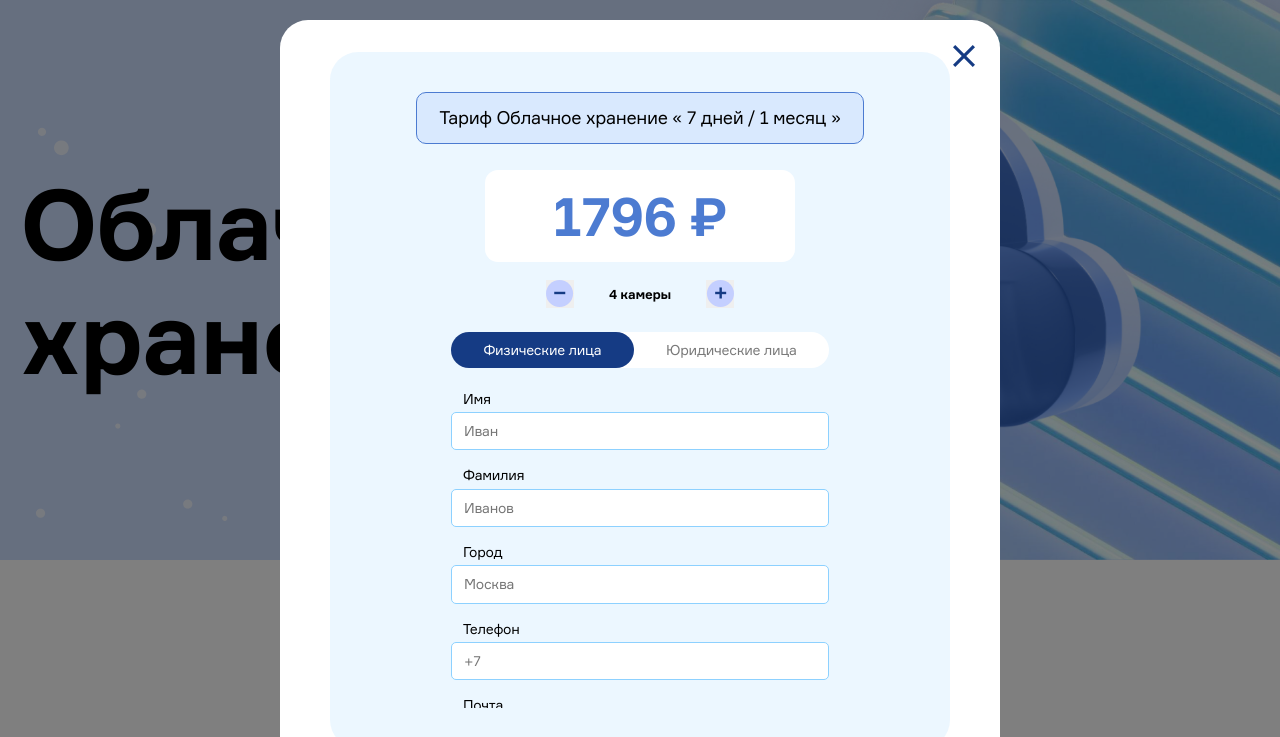
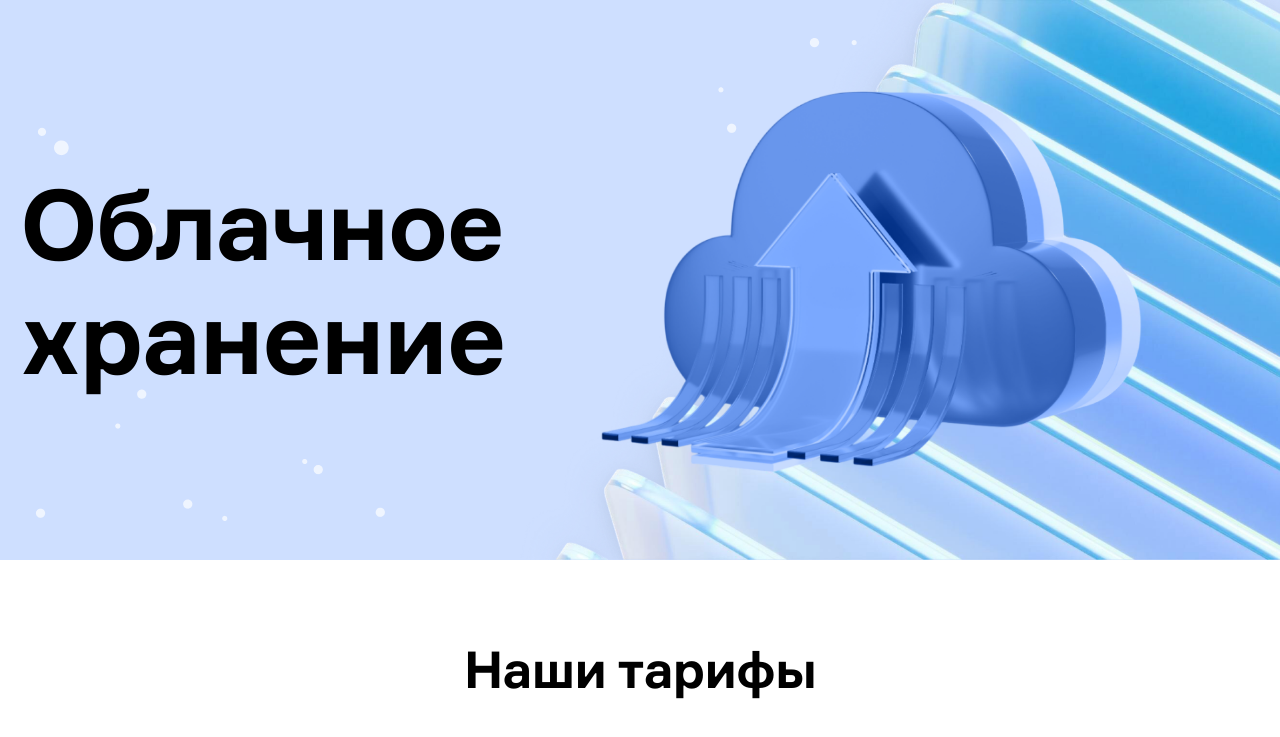
Before and after one commit to alexius90e/vstarcam, a plain HTML site: page index.html in a window 1280 px wide. Shown: the top 737 px of the page. Drawn offline with Linux system fonts and the light colour scheme.

Commit message:
fix: fixed tariffs__modal

```diff
--- a/index.html
+++ b/index.html
@@ -131,7 +131,7 @@
             указанную вами почту за 2 дня до окончания действия тарифа.
           </div>
 
-          <div class="tariffs__modal active">
+          <div class="tariffs__modal">
             <div class="tariffs__modal-body">
               <button class="tariffs__modal-close"></button>
               <div class="tariffs__modal-wrapper">
```
